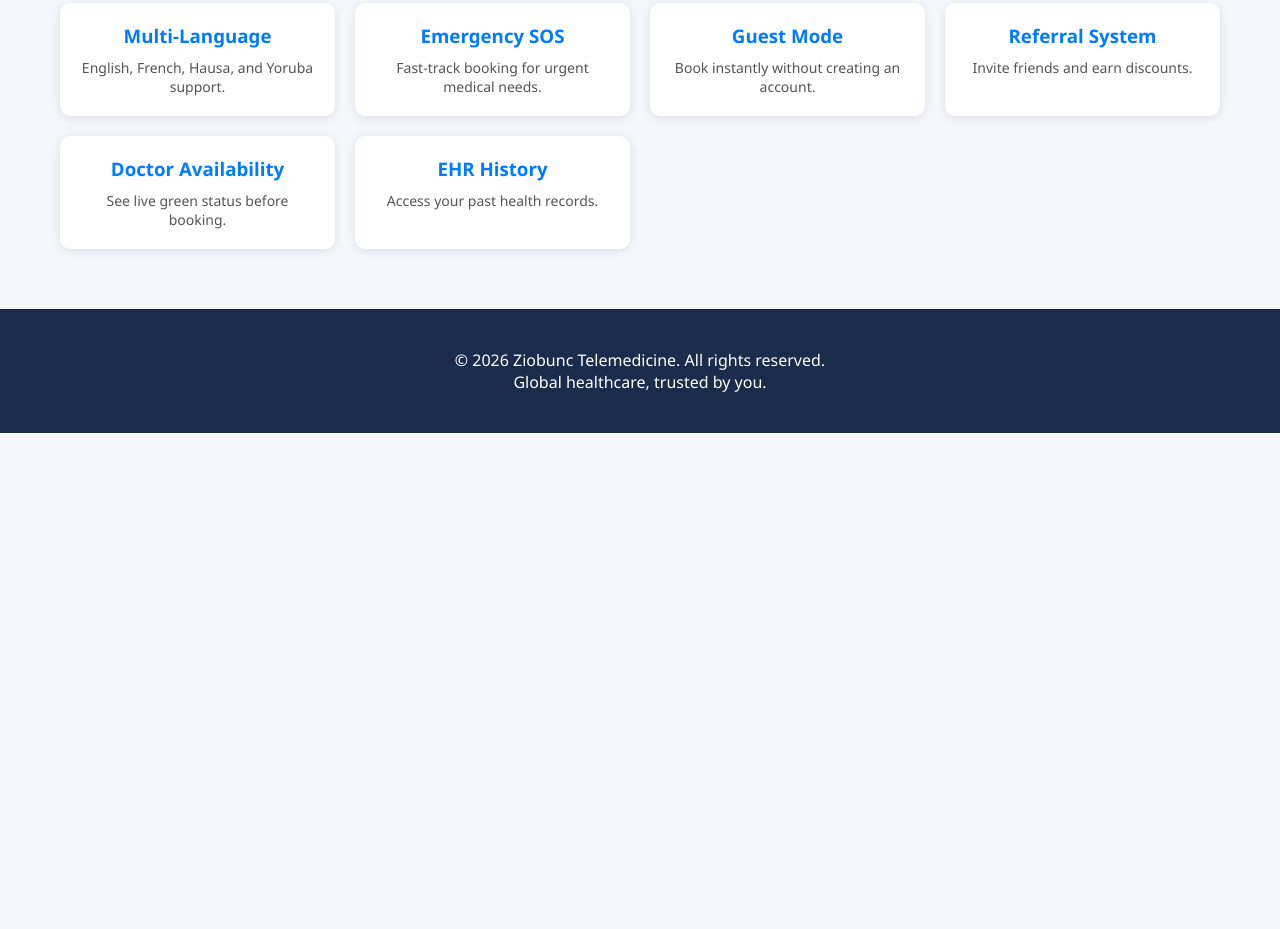
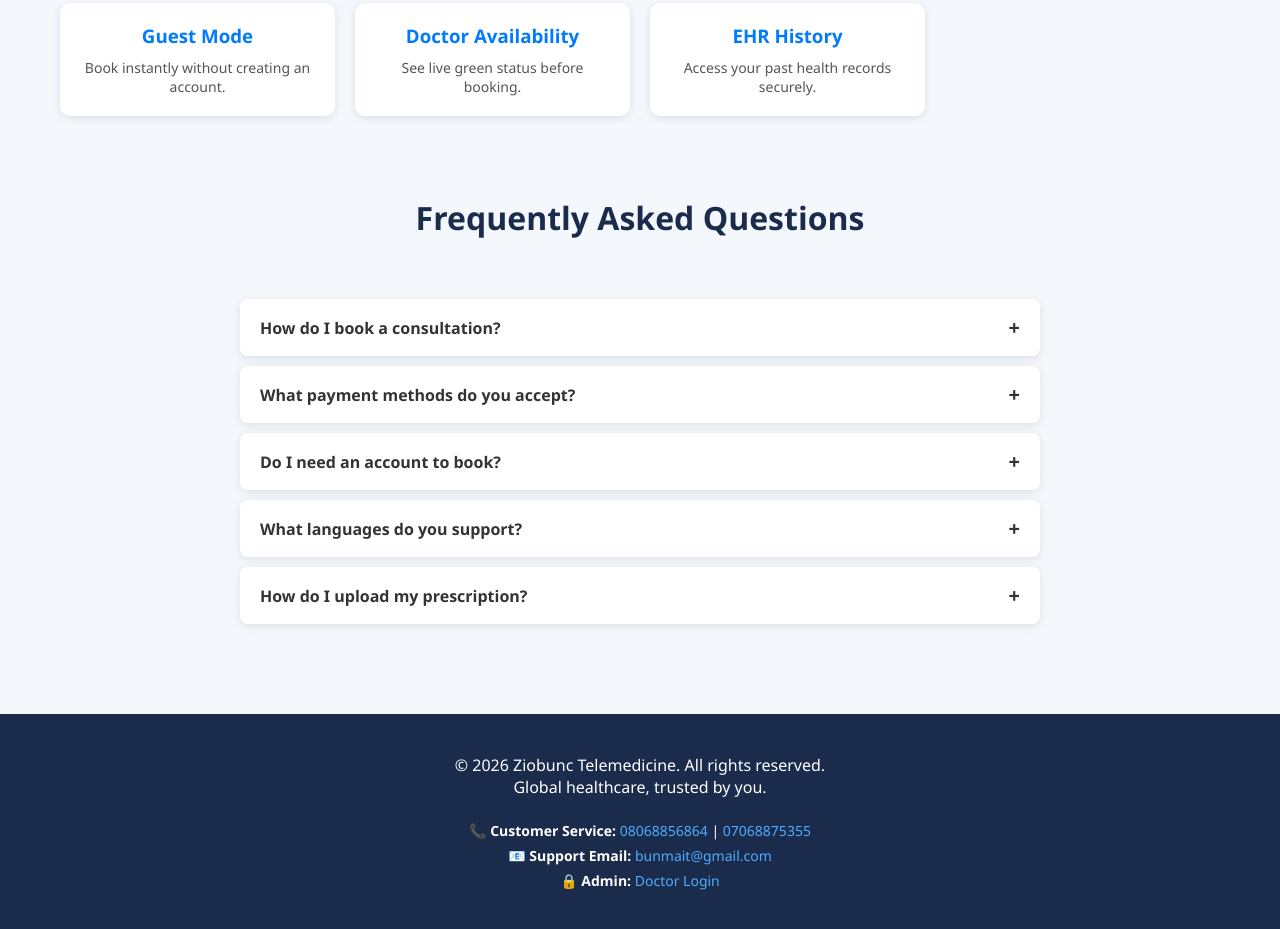
Before and after one commit to zionbunc/ziobunctelemedicineng, a website: page index.html in a window 1280 px wide. Shown: the part 743-1672 px from the top of the page. Before the commit the page ends 1176 px from the top, so only its background shows below. Drawn offline with Linux system fonts and the light colour scheme; no server answers.

Commit message:
Final launch-ready homepage with FAQ, dark mode, and support footer

```diff
--- a/index.html
+++ b/index.html
@@ -55,12 +55,25 @@
         .nav-link { text-decoration: none; color: var(--text-color); font-weight: 500; }
         body.dark-mode .nav-link { color: #e0e0e0; }
 
-        /* Doctor List Styles */
         .doctor-list { margin-top: 20px; display: grid; grid-template-columns: repeat(auto-fit, minmax(200px, 1fr)); gap: 15px; }
         .doctor-card { background: var(--card-bg); padding: 15px; border-radius: 8px; box-shadow: var(--shadow); text-align: center; border: 1px solid #eee; }
         .status-dot { display: inline-block; width: 12px; height: 12px; border-radius: 50%; margin-right: 5px; }
         .dot-green { background-color: #28a745; }
         .dot-red { background-color: #dc3545; }
+
+        /* FAQ Styles */
+        .faq-section { padding: 40px 0; max-width: 800px; margin: 0 auto; }
+        .faq-item { background: var(--card-bg); padding: 15px 20px; margin-bottom: 10px; border-radius: 8px; box-shadow: var(--shadow); cursor: pointer; }
+        .faq-question { font-weight: bold; display: flex; justify-content: space-between; align-items: center; color: var(--text-color); }
+        .faq-answer { display: none; padding-top: 10px; color: #555; font-size: 14px; line-height: 1.5; }
+        body.dark-mode .faq-answer { color: #aaaaaa; }
+        .faq-item.active .faq-answer { display: block; }
+        .faq-icon { font-size: 20px; }
+
+        /* Support Section in Footer */
+        .footer-support { margin-top: 20px; font-size: 14px; line-height: 1.8; }
+        .footer-support a { color: #4facfe; text-decoration: none; }
+        .footer-support a:hover { text-decoration: underline; }
     </style>
 </head>
 <body>
@@ -69,7 +82,6 @@
             <div class="logo">Ziobunc Telemedicine</div>
             <div class="nav-links">
                 <button class="theme-toggle" onclick="toggleTheme()">🌙 Dark</button>
-                <a href="https://ziobunc-backend.onrender.com/dashboard" class="nav-link">Doctor Login</a>
                 <a href="book.html" class="btn">Book a Doctor</a>
             </div>
         </div>
@@ -78,7 +90,7 @@
     <div class="container">
         <div class="hero">
             <h1>Top-Notch Healthcare, Anywhere.</h1>
-            <p>Connect with verified doctors via video, audio, or chat instantly. Global payments accepted.</p>
+            <p>Connect with verified doctors via video, audio, or chat instantly. Secure payments via WhatsApp.</p>
             <a href="book.html" class="cta-btn">Get Started Now</a>
         </div>
 
@@ -93,12 +105,34 @@
             <div class="feature-box"><h3>Verified Doctors</h3><p>Only licensed and trusted professionals globally.</p></div>
             <div class="feature-box"><h3>Digital Prescriptions</h3><p>E-Prescriptions sent via PDF or QR code instantly.</p></div>
             <div class="feature-box"><h3>AI Symptom Checker</h3><p>Smart pre-triage before you book a doctor.</p></div>
-            <div class="feature-box"><h3>Multi-Language</h3><p>English, French, Hausa, and Yoruba support.</p></div>
-            <div class="feature-box"><h3>Emergency SOS</h3><p>Fast-track booking for urgent medical needs.</p></div>
             <div class="feature-box"><h3>Guest Mode</h3><p>Book instantly without creating an account.</p></div>
-            <div class="feature-box"><h3>Referral System</h3><p>Invite friends and earn discounts.</p></div>
             <div class="feature-box"><h3>Doctor Availability</h3><p>See live green status before booking.</p></div>
-            <div class="feature-box"><h3>EHR History</h3><p>Access your past health records.</p></div>
+            <div class="feature-box"><h3>EHR History</h3><p>Access your past health records securely.</p></div>
+        </div>
+
+        <!-- FAQ Section -->
+        <h2 class="section-title" style="margin-top: 60px;">Frequently Asked Questions</h2>
+        <div class="faq-section">
+            <div class="faq-item" onclick="toggleFaq(this)">
+                <div class="faq-question">How do I book a consultation? <span class="faq-icon">+</span></div>
+                <div class="faq-answer">Simply click "Book a Doctor", fill in your details, select your preferred doctor and time, and confirm your appointment.</div>
+            </div>
+            <div class="faq-item" onclick="toggleFaq(this)">
+                <div class="faq-question">What payment methods do you accept? <span class="faq-icon">+</span></div>
+                <div class="faq-answer">After booking, you will receive a WhatsApp link to complete your payment securely. We accept Opay, Moniepoint, and Bank Transfers.</div>
+            </div>
+            <div class="faq-item" onclick="toggleFaq(this)">
+                <div class="faq-question">Do I need an account to book? <span class="faq-icon">+</span></div>
+                <div class="faq-answer">No! We offer Guest Mode. You can book instantly without creating an account or password.</div>
+            </div>
+            <div class="faq-item" onclick="toggleFaq(this)">
+                <div class="faq-question">What languages do you support? <span class="faq-icon">+</span></div>
+                <div class="faq-answer">We currently offer consultations in English, French, Hausa, and Yoruba. Please indicate your preference when booking.</div>
+            </div>
+            <div class="faq-item" onclick="toggleFaq(this)">
+                <div class="faq-question">How do I upload my prescription? <span class="faq-icon">+</span></div>
+                <div class="faq-answer">After your appointment, visit the "Thank You" page and click the "Upload Prescription" button to send it via email.</div>
+            </div>
         </div>
     </div>
 
@@ -106,10 +140,21 @@
         <div class="container">
             <p>&copy; 2026 Ziobunc Telemedicine. All rights reserved.</p>
             <p>Global healthcare, trusted by you.</p>
+
+            <div class="footer-support">
+                <strong>📞 Customer Service:</strong>
+                <a href="tel:08068856864">08068856864</a> |
+                <a href="tel:07068875355">07068875355</a><br>
+                <strong>📧 Support Email:</strong>
+                <a href="mailto:bunmait@gmail.com">bunmait@gmail.com</a><br>
+                <strong>🔒 Admin:</strong>
+                <a href="https://ziobunc-backend.onrender.com/dashboard">Doctor Login</a>
+            </div>
         </div>
     </footer>
 
     <script>
+        // Theme Toggle
         function toggleTheme() {
             document.body.classList.toggle('dark-mode');
             const btn = document.querySelector('.theme-toggle');
@@ -120,7 +165,14 @@
             }
         }
 
-        // Load Doctors with Live Status for Patients
+        // FAQ Toggle
+        function toggleFaq(element) {
+            element.classList.toggle('active');
+            const icon = element.querySelector('.faq-icon');
+            icon.textContent = element.classList.contains('active') ? '-' : '+';
+        }
+
+        // Load Doctors
         async function loadDoctorsForPatients() {
             try {
                 const res = await fetch('https://ziobunc-backend.onrender.com/api/doctors');
```
